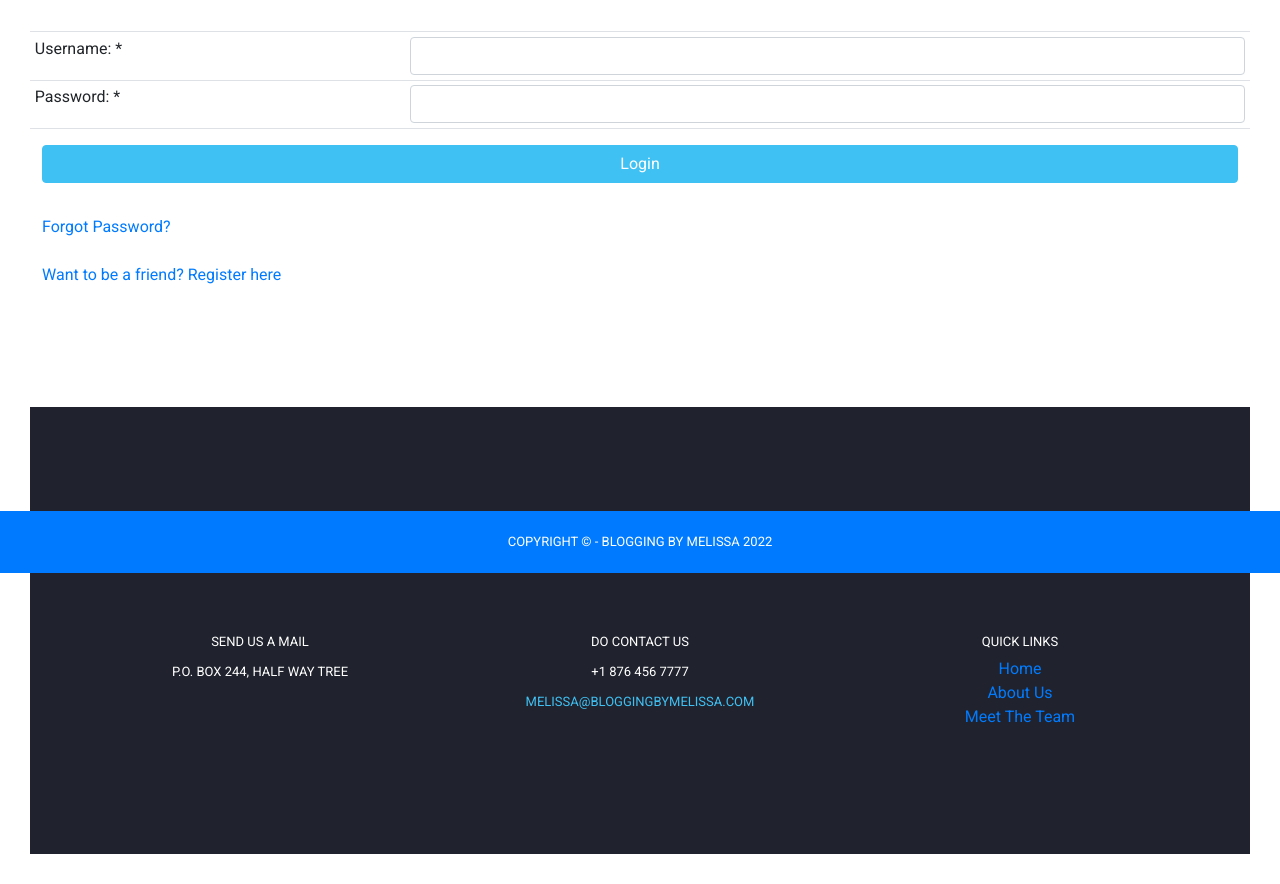
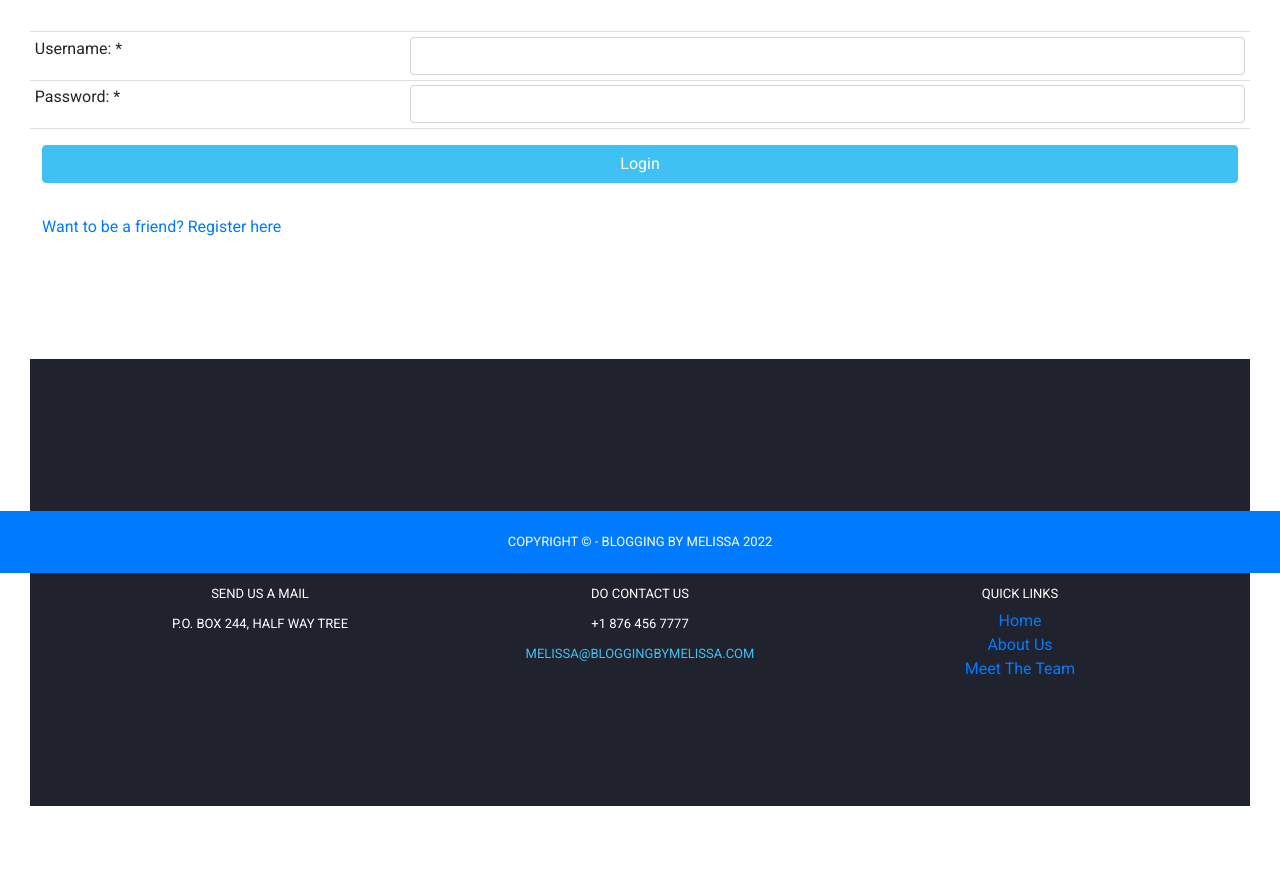
Before and after one commit to MelissaBarnett90/blogging_by_melissa, a PHP site: page /login.php in a window 1280 px wide. Shown: the part 227-1111 px from the top of the page. After the commit the page ends 1033 px from the top, so only its background shows below. Run offline with PHP 8.4, Linux system fonts and the light colour scheme; some libraries are stand-ins or nearby versions.

Commit message:
Final changes

```diff
--- a/login.php
+++ b/login.php
@@ -63,7 +63,7 @@ if($_SERVER['REQUEST_METHOD'] == 'POST'){
     </div>
 
 
-    <a href="a" target="_blank"> Forgot Password?</a> </br></br>
+     <!-- <a href="a" target="_blank"> Forgot Password?</a> </br></br> -->
     <a href="register.php" target="_blank">Want to be a friend? Register here</a>
 
 
@@ -72,70 +72,3 @@ if($_SERVER['REQUEST_METHOD'] == 'POST'){
 <br/>   <br/>   <br/>   <br/>   <br/>   <br/>
 
 <?php require_once 'includes/footer.php'; ?>
-
-
-
-
-<!-- <section class="contact-us">
-  <div class="container">
-    <div class="row">
-
-      <div class="col-lg-12">
-        <div class="down-contact">
-          <div class="row">
-            <div class="col-lg-8">
-              <div class="sidebar-item contact-form">
-                <div class="sidebar-heading">
-                  <h2>Log In!</h2>
-                </div>
-                <div class="content">
-                  <form id="contact" action="" method="post">
-                    <div class="row">
-                      <div class="col-md-6 col-sm-12">
-                        <fieldset>
-                          <input name="Uname" type="text" id="Uname" placeholder="Enter your User Name" required="">
-                        </fieldset>
-                      </div>
-
-
-                      <div class="row">
-                      <div class="col-md-6 col-sm-12">
-                        <fieldset>
-                          <input name="password" type="text" id="password" placeholder="Enter your Password" required="">
-                        </fieldset>
-                      </div>
-
-
-
-
-                      <div class="col-lg-12">
-                        <fieldset>
-                          <button type="submit" id="form-submit" class="main-button">Log In</button>
-                        </fieldset>
-
-                      </br></br>
-                        <fieldset>
-                        <a href="a"> Forgot Password </a> <hr> </hr> <a href="signup.php"> Not Yet A Member?</a>
-                        </fieldset>
-
-
-
-
-
-                      </div>
-                    </div>
-                  </form>
-                </div>
-              </div>
-            </div>
-
-          </div>
-        </div>
-      </div>
-
-
-
-    </div>
-  </div>
-</section>
--->
```
